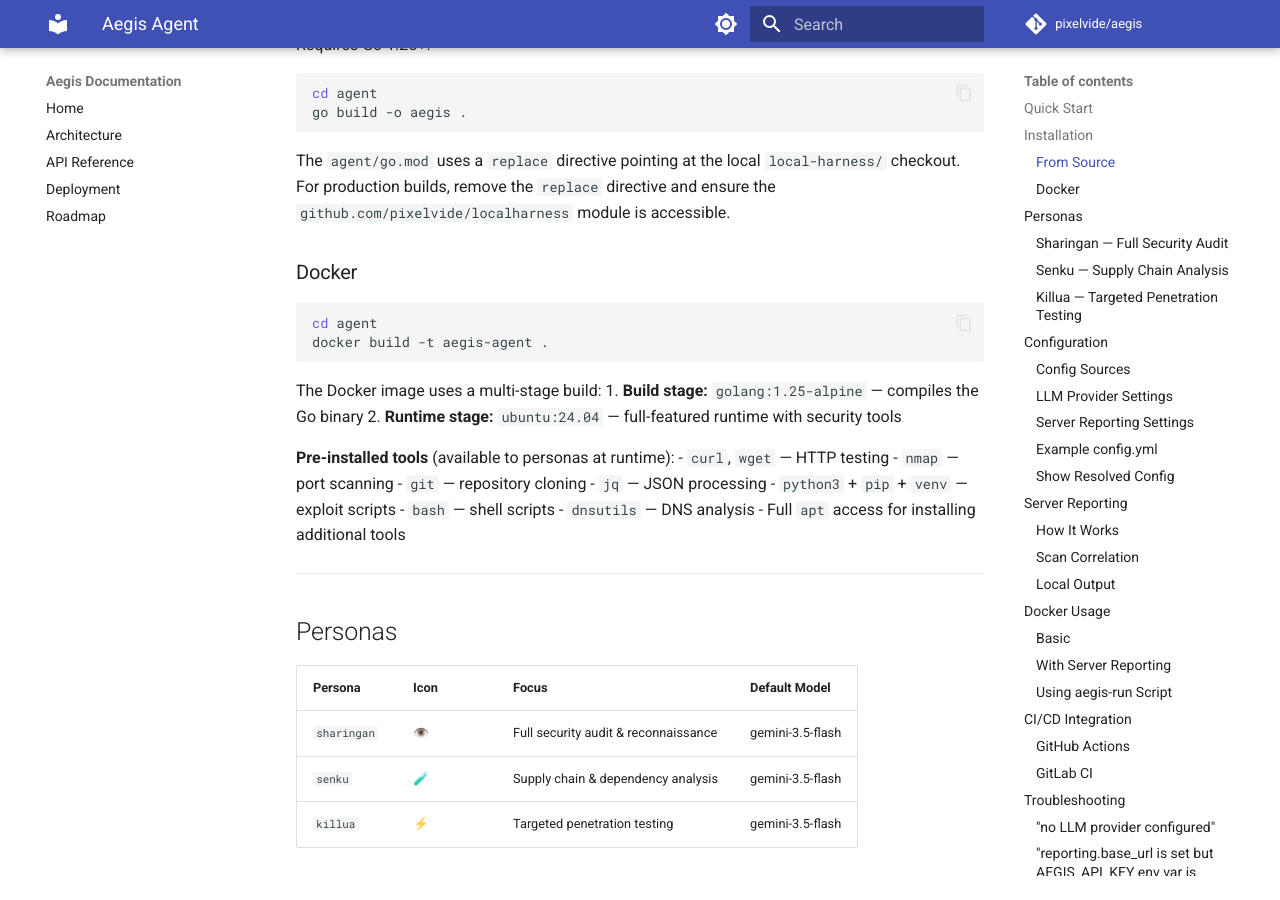
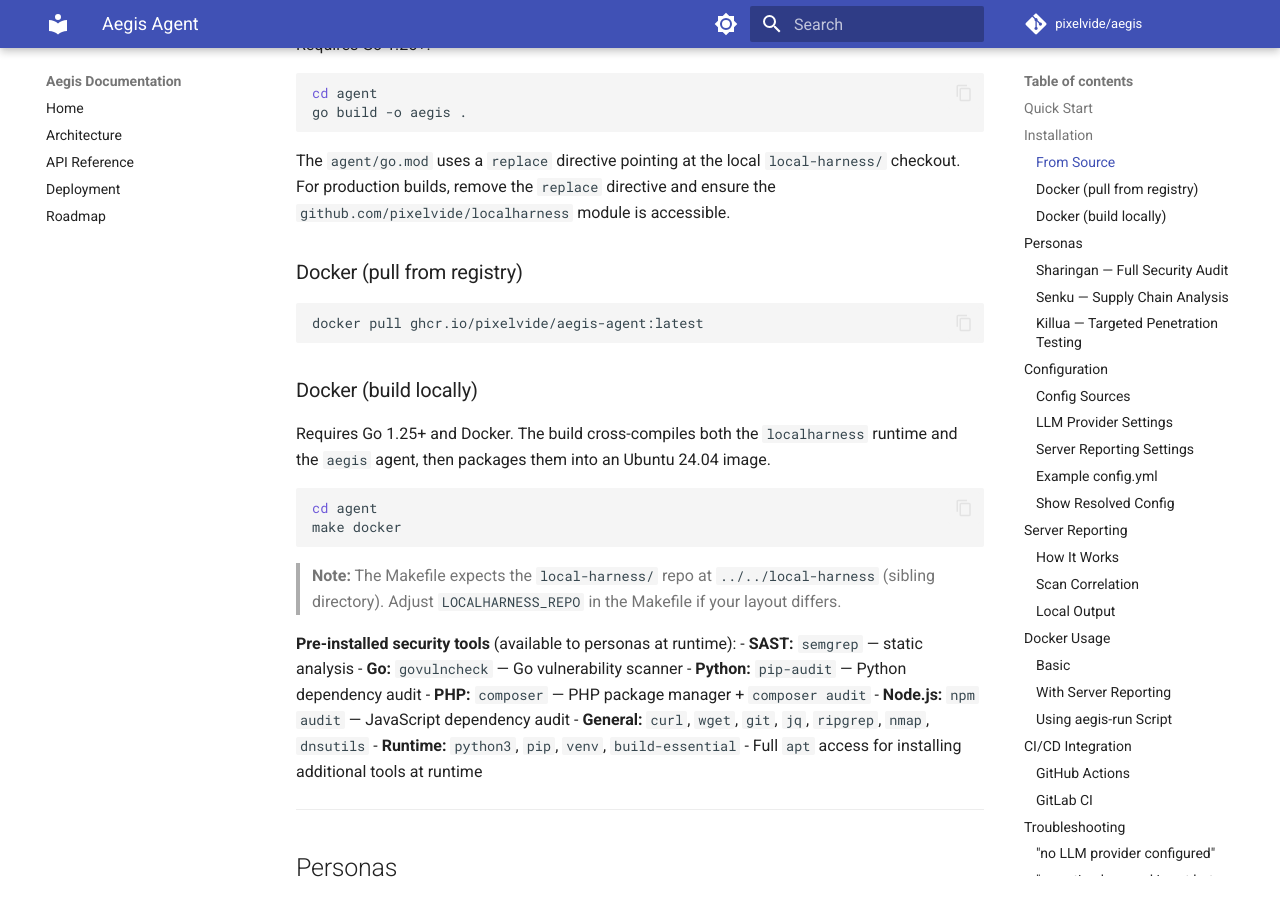
Before and after one commit to pixelvide/aegis, an MkDocs documentation site: the page built from docs/agent.md, in a window 1280 px wide and 900 px high, scrolled down 697 px. Built offline with MkDocs 1.6.1 and Material for MkDocs 9.7.7, drawn with Linux system fonts in a browser that asks for light colours; comment, search, counter and statistics services are not loaded; some of the changed text lies outside the part shown.

Commit message:
docs: update agent and deployment docs for aegis-agent image
- Fix Docker install: make docker (not docker build), add GHCR pull option
- Update tools list to match actual installed tools (semgrep, govulncheck, etc.)
- Use ghcr.io/pixelvide/aegis-agent in all Docker/CI examples
- Document dual image publishing (server + agent) in deployment guide
- Note LOCALHARNESS_PAT secret requirement for agent CI build

````diff
--- a/docs/agent.md
+++ b/docs/agent.md
@@ -33,26 +33,32 @@
 
 The `agent/go.mod` uses a `replace` directive pointing at the local `local-harness/` checkout. For production builds, remove the `replace` directive and ensure the `github.com/pixelvide/localharness` module is accessible.
 
-### Docker
+### Docker (pull from registry)
+
+```bash
+docker pull ghcr.io/pixelvide/aegis-agent:latest
+```
+
+### Docker (build locally)
+
+Requires Go 1.25+ and Docker. The build cross-compiles both the `localharness` runtime and the `aegis` agent, then packages them into an Ubuntu 24.04 image.
 
 ```bash
 cd agent
-docker build -t aegis-agent .
+make docker
 ```
 
-The Docker image uses a multi-stage build:
-1. **Build stage:** `golang:1.25-alpine` — compiles the Go binary
-2. **Runtime stage:** `ubuntu:24.04` — full-featured runtime with security tools
+> **Note:** The Makefile expects the `local-harness/` repo at `../../local-harness` (sibling directory). Adjust `LOCALHARNESS_REPO` in the Makefile if your layout differs.
 
-**Pre-installed tools** (available to personas at runtime):
-- `curl`, `wget` — HTTP testing
-- `nmap` — port scanning
-- `git` — repository cloning
-- `jq` — JSON processing
-- `python3` + `pip` + `venv` — exploit scripts
-- `bash` — shell scripts
-- `dnsutils` — DNS analysis
-- Full `apt` access for installing additional tools
+**Pre-installed security tools** (available to personas at runtime):
+- **SAST:** `semgrep` — static analysis
+- **Go:** `govulncheck` — Go vulnerability scanner
+- **Python:** `pip-audit` — Python dependency audit
+- **PHP:** `composer` — PHP package manager + `composer audit`
+- **Node.js:** `npm audit` — JavaScript dependency audit
+- **General:** `curl`, `wget`, `git`, `jq`, `ripgrep`, `nmap`, `dnsutils`
+- **Runtime:** `python3`, `pip`, `venv`, `build-essential`
+- Full `apt` access for installing additional tools at runtime
 
 ---
 
@@ -214,7 +220,7 @@
 docker run --rm \
   -v /path/to/project:/workspace \
   -e GEMINI_API_KEY=your-key \
-  aegis-agent sharingan
+  ghcr.io/pixelvide/aegis-agent sharingan
 ```
 
 ### With Server Reporting
@@ -226,7 +232,7 @@
   -e AEGIS_API_KEY=aegis_xxx \
   -e AEGIS_BASE_URL=https://acme.aegis.io \
   -e AEGIS_PROJECT_ID=<uuid> \
-  aegis-agent sharingan
+  ghcr.io/pixelvide/aegis-agent sharingan
 ```
 
 ### Using `aegis-run` Script
@@ -271,7 +277,7 @@
             -e AEGIS_API_KEY=${{ secrets.AEGIS_API_KEY }} \
             -e AEGIS_BASE_URL=${{ secrets.AEGIS_BASE_URL }} \
             -e AEGIS_PROJECT_ID=${{ secrets.AEGIS_PROJECT_ID }} \
-            aegis-agent sharingan
+            ghcr.io/pixelvide/aegis-agent sharingan
 
       - name: Upload Findings
         if: always()
@@ -286,7 +292,7 @@
 ```yaml
 aegis-scan:
   stage: test
-  image: aegis-agent:latest
+  image: ghcr.io/pixelvide/aegis-agent:latest
   variables:
     GEMINI_API_KEY: $GEMINI_API_KEY
     AEGIS_API_KEY: $AEGIS_API_KEY
````
Also changed, not shown: docs/deployment.md (+10 -4 lines).
